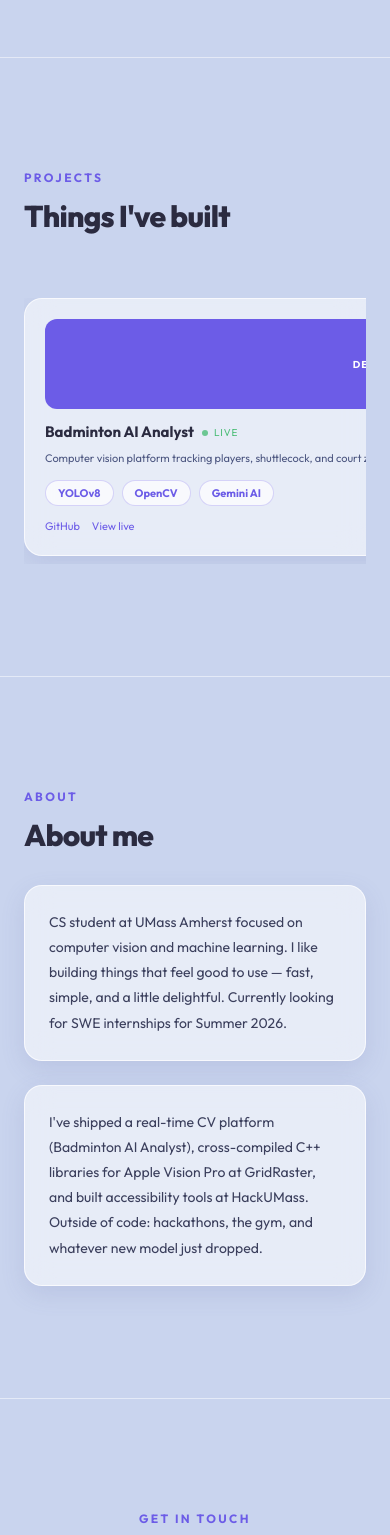
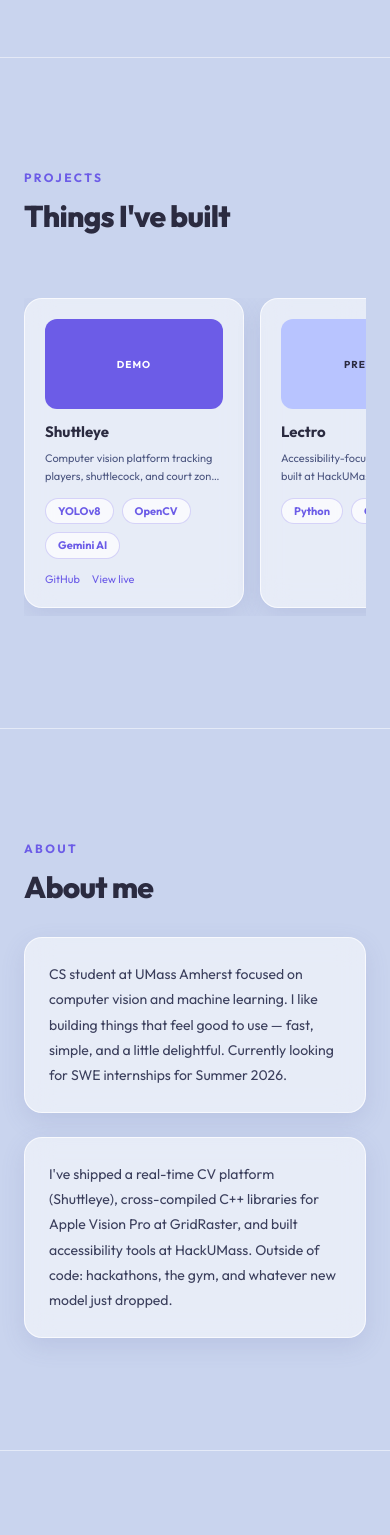
Before and after one commit to jameshualiu/jameshualiu.me, a Next.js app: page / in a window 390 px wide. Shown: the part 2621-4156 px from the top of the page. Built offline with nearby package versions, Linux system fonts and the light colour scheme.

Commit message:
fix: shrink Projects cards, rename project to Shuttleye, drop Live badge

```diff
--- a/components/About.tsx
+++ b/components/About.tsx
@@ -24,8 +24,8 @@ export default function About() {
           </FadeUp>
           <FadeUp delay={0.17}>
             <div className="glass-card rounded-[18px] p-6 text-[#3b3f5c] text-sm leading-[1.8] h-full">
-              I&apos;ve shipped a real-time CV platform (Badminton AI
-              Analyst), cross-compiled C++ libraries for Apple Vision Pro at
+              I&apos;ve shipped a real-time CV platform (Shuttleye),
+              cross-compiled C++ libraries for Apple Vision Pro at
               GridRaster, and built accessibility tools at HackUMass. Outside
               of code: hackathons, the gym, and whatever new model just
               dropped.
--- a/components/Projects.tsx
+++ b/components/Projects.tsx
@@ -4,8 +4,7 @@ import FadeUp from "./FadeUp";
 
 const projects = [
   {
-    title: "Badminton AI Analyst",
-    live: true,
+    title: "Shuttleye",
     visual: { label: "DEMO", bg: "bg-[#6c5ce7]", text: "text-white" },
     desc: "Computer vision platform tracking players, shuttlecock, and court zones in real time, with Gemini AI generating tactical match analysis.",
     tags: ["YOLOv8", "OpenCV", "Gemini AI"],
@@ -16,7 +15,6 @@ const projects = [
   },
   {
     title: "Lectro",
-    live: false,
     visual: { label: "PREVIEW", bg: "bg-[#b8c4ff]", text: "text-[#2b2b40]" },
     desc: "Accessibility-focused lecture tool built at HackUMass XIII — live captioning and structured note generation for lecture audio.",
     tags: ["Python", "Gemini AI"],
@@ -24,7 +22,6 @@ const projects = [
   },
   {
     title: "Portfolio site",
-    live: false,
     visual: { label: "PREVIEW", bg: "bg-[#6c5ce7]", text: "text-white" },
     desc: "This site — Next.js, glassmorphism, and way too many design revisions.",
     tags: ["Next.js", "React"],
@@ -50,7 +47,7 @@ export default function Projects() {
             {projects.map((project) => (
               <div
                 key={project.title}
-                className="glass-card rounded-[18px] p-5 min-w-[260px] sm:min-w-[280px] flex-shrink-0"
+                className="glass-card rounded-[18px] p-5 w-[220px] sm:w-[240px] flex-shrink-0"
               >
                 <div
                   className={`${project.visual.bg} ${project.visual.text} h-[90px] rounded-[12px] flex items-center justify-center text-[10px] font-bold tracking-widest mb-3`}
@@ -58,17 +55,9 @@ export default function Projects() {
                   {project.visual.label}
                 </div>
 
-                <div className="flex items-center gap-2 mb-1.5">
-                  <h3 className="text-[#2b2b40] text-[15px] font-bold">
-                    {project.title}
-                  </h3>
-                  {project.live && (
-                    <span className="flex items-center gap-1.5 text-[#4dbd78] text-[10px] uppercase tracking-[0.08em]">
-                      <span className="w-1.5 h-1.5 rounded-full bg-[#4dbd78] animate-pulse inline-block" />
-                      Live
-                    </span>
-                  )}
-                </div>
+                <h3 className="text-[#2b2b40] text-[15px] font-bold mb-1.5">
+                  {project.title}
+                </h3>
 
                 <p className="text-[#4d5780] text-[11px] leading-relaxed mb-3 line-clamp-2">
                   {project.desc}
```
